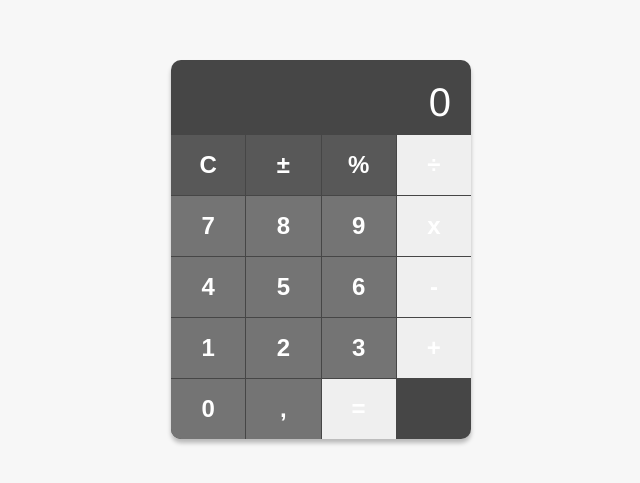
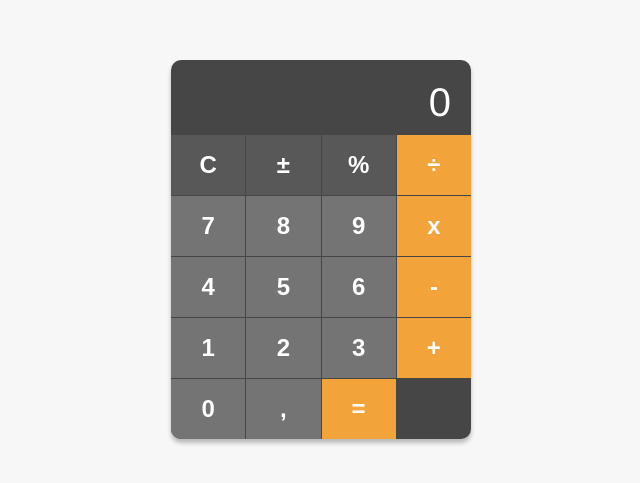
Before and after one commit to mavi190275/Calculadora, a plain HTML site: page index.html in a window 1280 px wide. Shown: the part 151-634 px from the top of the page, without its empty margins (319-959 px from the left). Drawn offline with Linux system fonts and the light colour scheme.

Commit message:
Update style.css

```diff
--- a/style.css
+++ b/style.css
@@ -66,6 +66,6 @@
     opacity: 0.9;
   }
 
-  .botao-laranja {
+  .botao-roxo {
     background-color: #f2a43b;
   }
```
